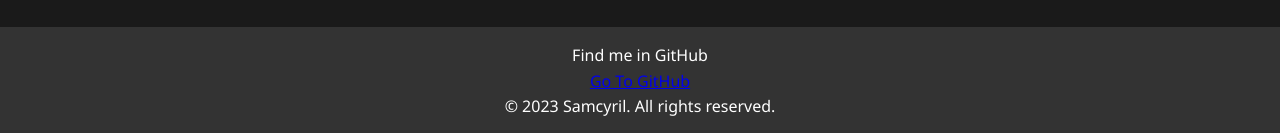
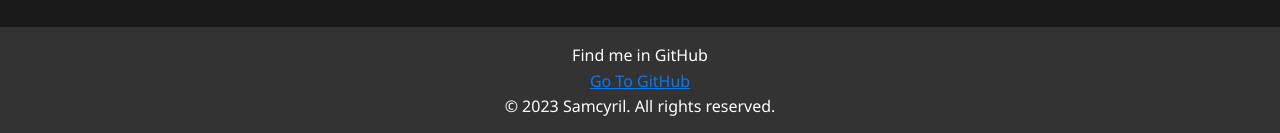
Before and after one commit to Samcyril21/My-Projects, a website: page index.html in a window 1280 px wide. Shown: the part 2973-3106 px from the top of the page. Drawn offline with Linux system fonts and the light colour scheme.

Commit message:
2 files modified

```diff
--- a/index.html
+++ b/index.html
@@ -140,7 +140,7 @@
         <a
           href="https://github.com/Samcyril21"
           target="_blank"
-          class="btn"
+          class="gitbtn"
           >Go To GitHub</a
         >
       </section>
--- a/style.css
+++ b/style.css
@@ -76,3 +76,6 @@ footer {
     padding: 1rem;
   }
 }
+.gitbtn{
+  color: #007bff;
+}
```
